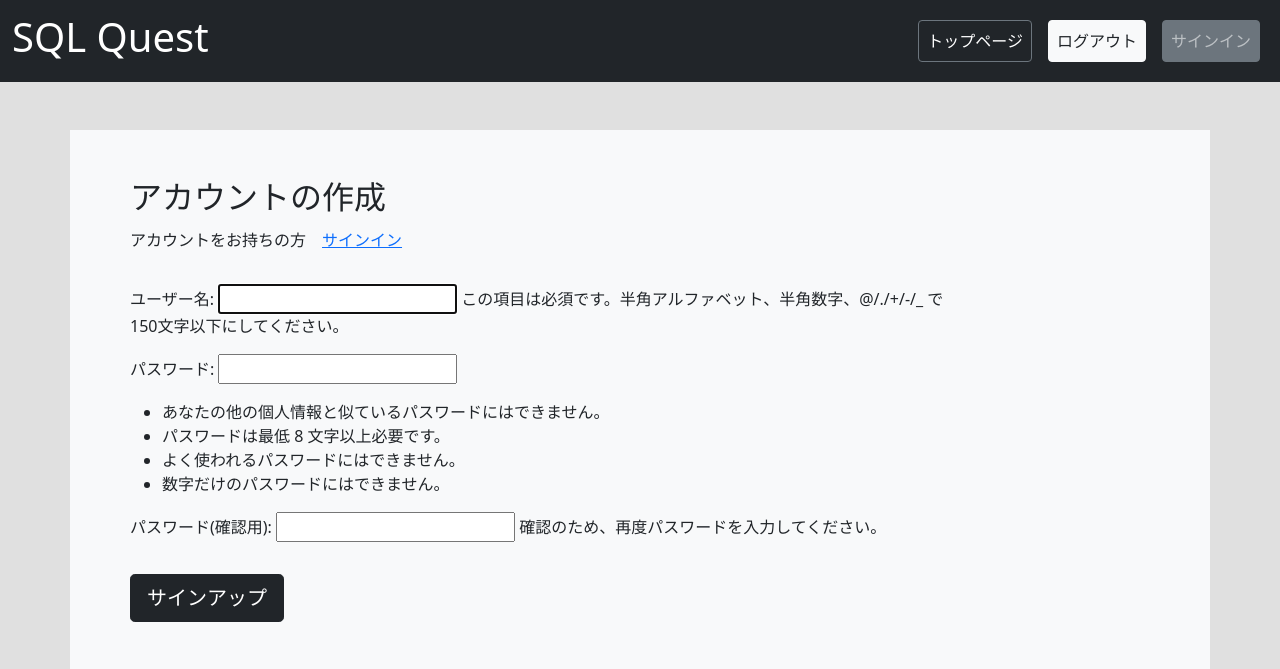
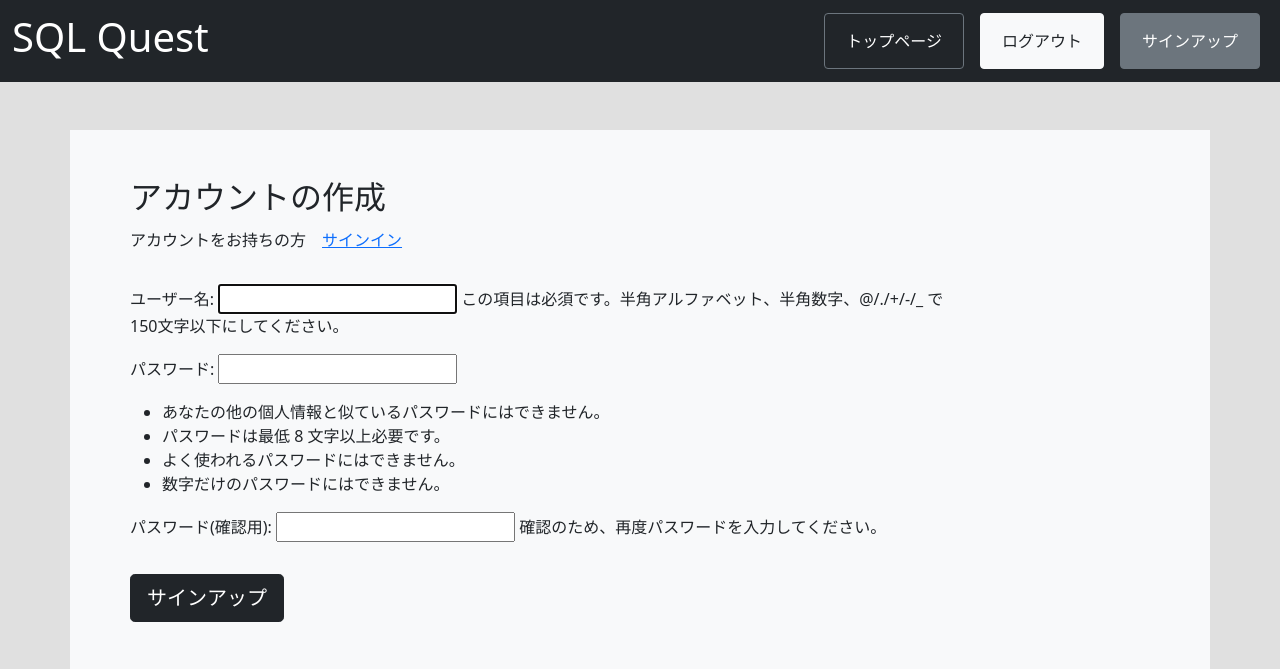
Before and after one commit to akittt0515/sql_quest, a Django app: page /accounts/create/ in a window 1280 px wide. Shown: the top 669 px of the page. Run offline with Django 3.2, Linux system fonts and the light colour scheme; some libraries are stand-ins or nearby versions.

Commit message:
navber 統一

```diff
--- a/accounts/templates/accounts/create.html
+++ b/accounts/templates/accounts/create.html
@@ -1,39 +1,9 @@
-<!doctype html>
-<html lang="ja">
-<head>
-    <meta charset="utf-8">
-    <meta name="viewport" content="width=device-width, initial-scale=1">
-    <link href="https://cdn.jsdelivr.net/npm/bootstrap@5.0.0-beta1/dist/css/bootstrap.min.css" rel="stylesheet" integrity="sha384-giJF6kkoqNQ00vy+HMDP7azOuL0xtbfIcaT9wjKHr8RbDVddVHyTfAAsrekwKmP1" crossorigin="anonymous">
-    <title>SQL Quest</title>
-
-    <style>
-        .bg_main{
-            background-color: #e0e0e0;
-        }
-    </style>
-</head>
-<body class="bg_main">
-    <header>
-        <nav class="navbar navbar-expand-lg navbar-dark bg-dark">
-            <div class="container-fluid">
-                <a class="navbar-brand" href="#"><h1>SQL Quest</h1></a>
-                <button class="navbar-toggler" type="button" data-bs-toggle="collapse" data-bs-target="#navbarNavAltMarkup" aria-controls="navbarNavAltMarkup" aria-expanded="false" aria-label="Toggle navigation">
-                <span class="navbar-toggler-icon"></span>
-                </button>
-                <div class="collapse navbar-collapse justify-content-end" id="navbarNavAltMarkup">
-                    <div class="navbar-nav mr-auto">
-                        <button type="button" class="btn btn-dark border-secondary text-white nav-link btn-md mx-2">トップページ</button>
-                        <button type="button" class="btn btn-light text-dark nav-link btn-md mx-2">ログアウト</button>
-                        <button type="button" class="btn btn-secondary nav-link btn-md mx-2">サインイン</button>
-                    </div>
-                </div>
-            </div>
-        </nav>
-    </header>
+{% extends 'accounts/login.html' %}
+    {% block body %}
 
         <section class="container bg-light my-5">
             <p class="ms-5 pt-5 h2">アカウントの作成</p>
-            <p class="ms-5 pt-1">アカウントをお持ちの方<a href="#" class="ms-3">サインイン</a></p>
+            <p class="ms-5 pt-1">アカウントをお持ちの方<a href='{% url "login" %}'  class="ms-3">サインイン</a></p>
             <div class="row">
                 <form class="col-9 m-5 mt-3" method="POST">
                     {% csrf_token %}
@@ -56,13 +26,4 @@
             </div>
         </section>
     </div>
-        <footer class="mt-auto bg-dark text-white text-center fixed-bottom">
-            <p>© 2021 SQL Quest</p>
-        </footer>
-
-
-    <script src="https://cdn.jsdelivr.net/npm/bootstrap@5.0.0-beta1/dist/js/bootstrap.bundle.min.js" integrity="sha384-ygbV9kiqUc6oa4msXn9868pTtWMgiQaeYH7/t7LECLbyPA2x65Kgf80OJFdroafW" crossorigin="anonymous"></script>
-    <script src="https://cdn.jsdelivr.net/npm/@popperjs/core@2.5.4/dist/umd/popper.min.js" integrity="sha384-q2kxQ16AaE6UbzuKqyBE9/u/KzioAlnx2maXQHiDX9d4/zp8Ok3f+M7DPm+Ib6IU" crossorigin="anonymous"></script>
-    <script src="https://cdn.jsdelivr.net/npm/bootstrap@5.0.0-beta1/dist/js/bootstrap.min.js" integrity="sha384-pQQkAEnwaBkjpqZ8RU1fF1AKtTcHJwFl3pblpTlHXybJjHpMYo79HY3hIi4NKxyj" crossorigin="anonymous"></script>
-</body>
-</html>
+    {% endblock %}
--- a/accounts/templates/accounts/login.html
+++ b/accounts/templates/accounts/login.html
@@ -17,21 +17,21 @@
     <header>
         <nav class="navbar navbar-expand-lg navbar-dark bg-dark">
             <div class="container-fluid">
-                <a class="navbar-brand" href="#"><h1>SQL Quest</h1></a>
+                <a class="navbar-brand" href='{% url "SQ_overview" %}'><h1>SQL Quest</h1></a>
                 <button class="navbar-toggler" type="button" data-bs-toggle="collapse" data-bs-target="#navbarNavAltMarkup" aria-controls="navbarNavAltMarkup" aria-expanded="false" aria-label="Toggle navigation">
                 <span class="navbar-toggler-icon"></span>
                 </button>
                 <div class="collapse navbar-collapse justify-content-end" id="navbarNavAltMarkup">
                     <div class="navbar-nav mr-auto">
-                        <button type="button" class="btn btn-dark border-secondary text-white nav-link btn-md mx-2">トップページ</button>
-                        <button type="button" class="btn btn-light text-dark nav-link btn-md mx-2">ログアウト</button>
-                        <button type="button" class="btn btn-secondary nav-link btn-md mx-2">サインアップ</button>
+                        <button type="button" class="btn btn-dark border-secondary text-white nav-link btn-md mx-2"><a href='{% url "SQ_overview" %}' class="btn text-white">トップページ</a></button>
+                        <button type="button" class="btn btn-light text-dark nav-link btn-md mx-2"> <a href='{% url "logout" %}' class="btn text-black">ログアウト</a></button>
+                        <button type="button" class="btn btn-secondary nav-link btn-md mx-2"> <a href='{% url "create" %}' class="btn text-white">サインアップ</a></button>
                     </div>
                 </div>
             </div>
         </nav>
     </header>
-
+{% block body %}
     <div class="container pb-5">
         <div class="row mt-5 mb-3">
             <div class="text-center">
@@ -55,6 +55,7 @@
             </div>
         </section>
     </div>
+{% endblock %}
         <footer class="mt-auto bg-dark text-white text-center fixed-bottom">
             <p>© 2021 SQL Quest</p>
         </footer>
--- a/sql_quest_app/templates/sql_quest_app/SQ_overview.html
+++ b/sql_quest_app/templates/sql_quest_app/SQ_overview.html
@@ -17,7 +17,7 @@
     <header>
         <nav class="navbar navbar-expand-lg navbar-dark bg-dark">
             <div class="container-fluid">
-                <a class="navbar-brand" href="#"><h1>SQL Quest</h1></a>
+                <a class="navbar-brand" href='{% url "SQ_overview" %}'><h1>SQL Quest</h1></a>
                 <button class="navbar-toggler" type="button" data-bs-toggle="collapse" data-bs-target="#navbarNavAltMarkup" aria-controls="navbarNavAltMarkup" aria-expanded="false" aria-label="Toggle navigation">
                 <span class="navbar-toggler-icon"></span>
                 </button>
```
